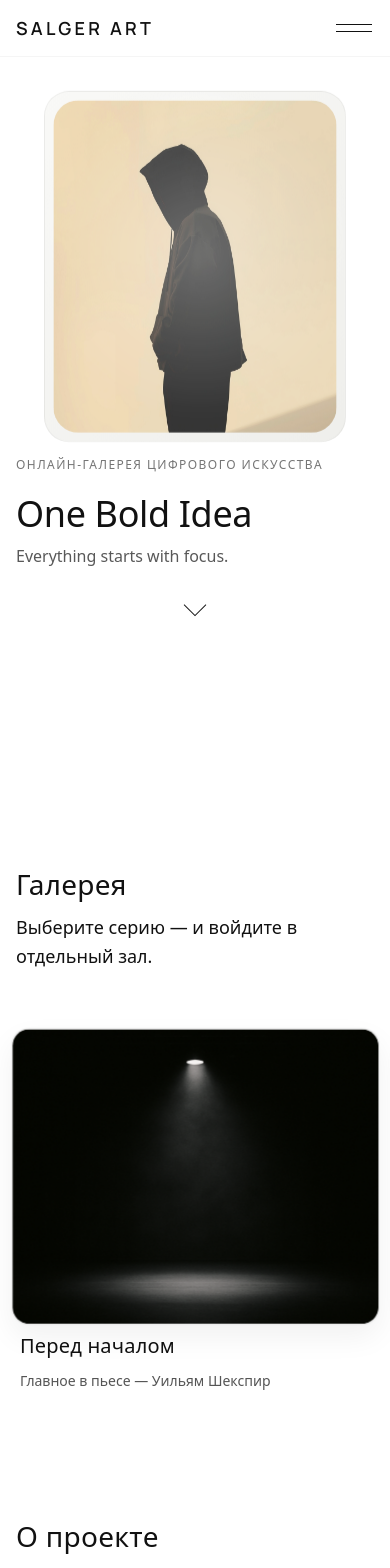
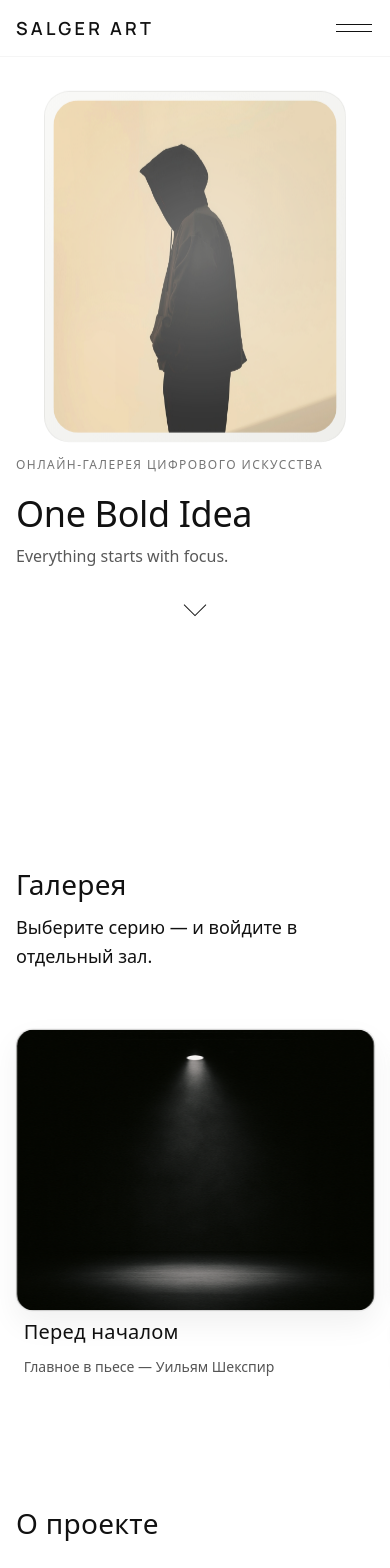
Before and after one commit to ALDYNEC-07/SALGER-ART, a Next.js app: page / in a window 390 px wide. Shown: the top 1568 px of the page. Built offline with nearby package versions, Linux system fonts and the light colour scheme.

Commit message:
Поправил размер картин

```diff
--- a/src/app/components/SeriesCarousel/SeriesCarousel.module.css
+++ b/src/app/components/SeriesCarousel/SeriesCarousel.module.css
@@ -1,6 +1,6 @@
 .rail {
-  --card-width: clamp(300px, 72vw, 640px);
-  --card-aspect: 70%;
+  --card-width: clamp(280px, 68vw, 600px);
+  --card-aspect: 68%;
 
   width: 100vw;
   margin-inline: calc(50% - 50vw);
@@ -158,8 +158,8 @@
 
 @media (max-width: 768px) {
   .rail {
-    --card-width: clamp(320px, 90vw, 600px);
-    --card-aspect: 80%;
+    --card-width: clamp(300px, 88vw, 560px);
+    --card-aspect: 78%;
     gap: clamp(20px, 6vw, 32px);
   }
 }
```
